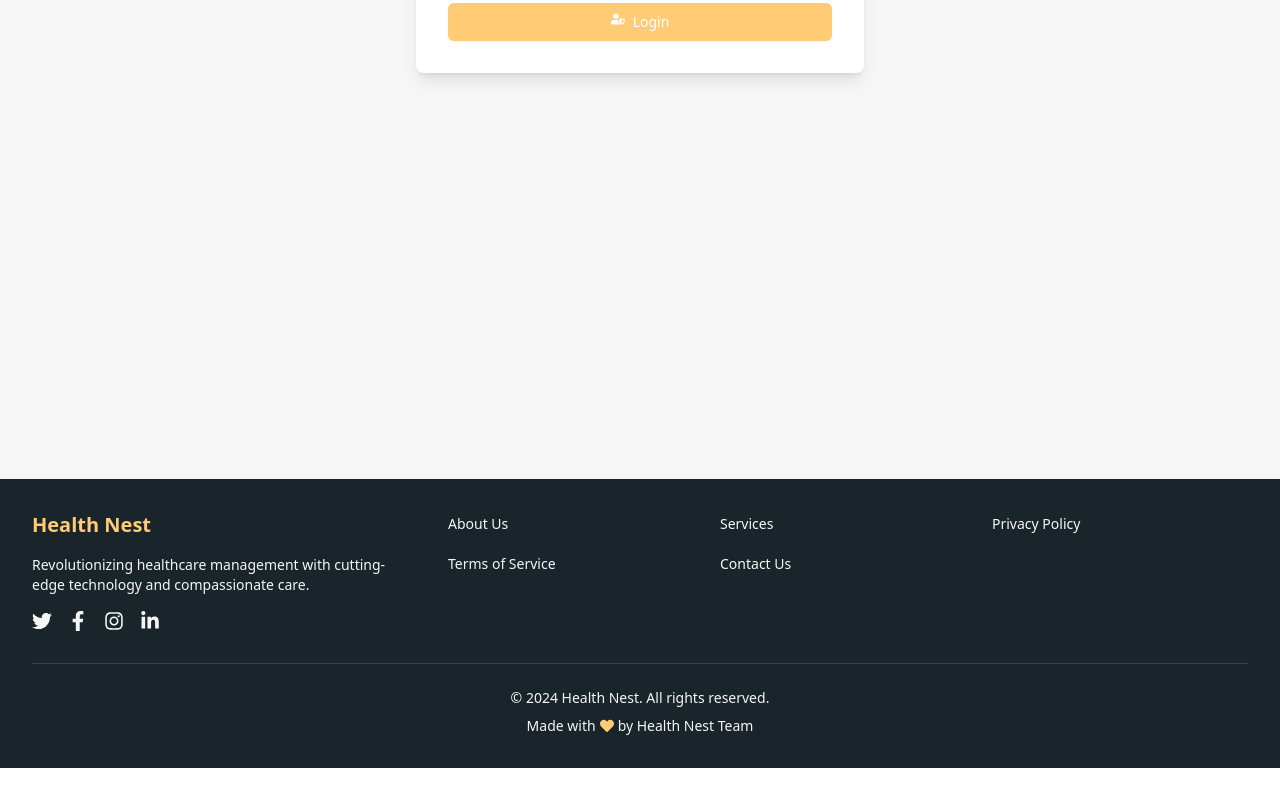
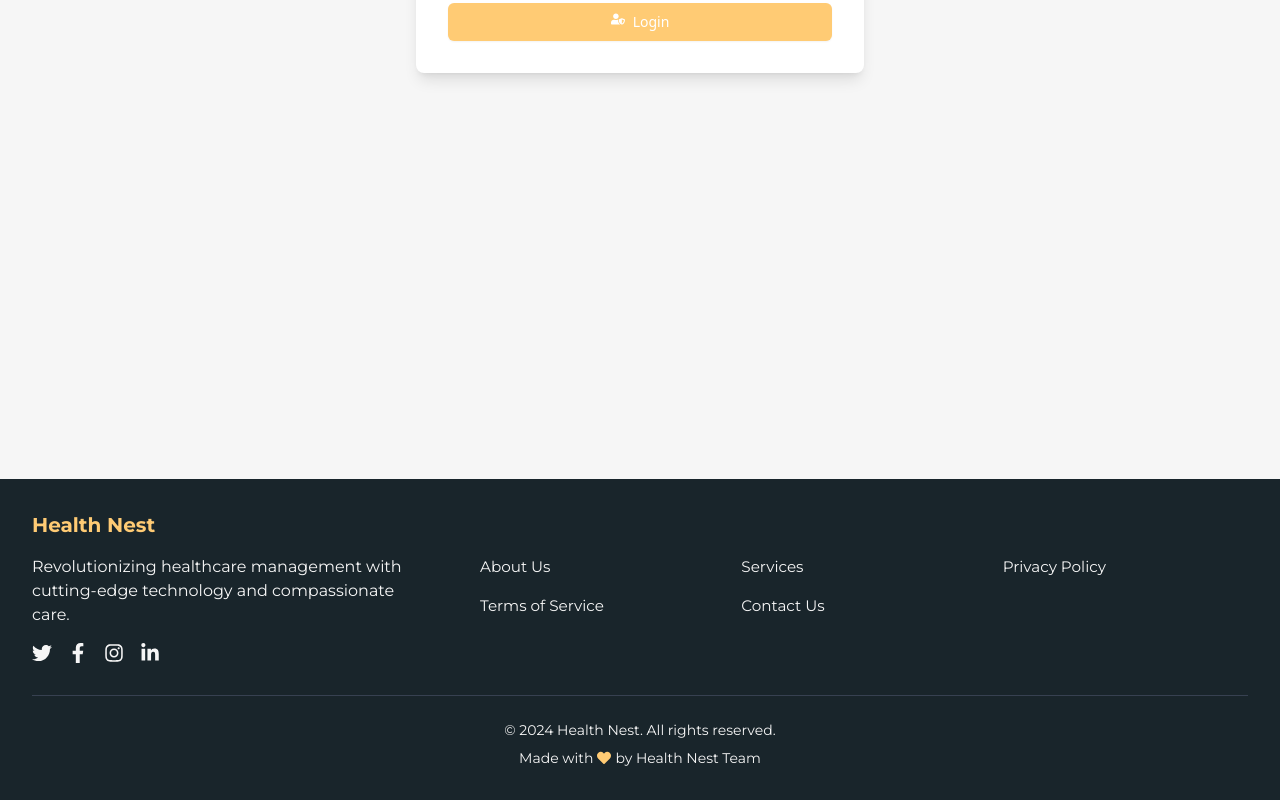
Before and after one commit to yazdanhaider/Hospital-Management, a React (Vite) app in the folder Frontend/: page /admin in a window 1280 px wide. Shown: the part 449-1249 px from the top of the page. Before the commit the page ends 1217 px from the top, so only its background shows below. Built offline with nearby package versions, Linux system fonts and the light colour scheme.

Commit message:
updated some design parts

```diff
--- a/Frontend/eslint.config.js
+++ b/Frontend/eslint.config.js
@@ -32,6 +32,7 @@ export default [
       'react-refresh/only-export-components': [
         'warn',
         { allowConstantExport: true },
+        { noUnusedVars: true },
       ],
     },
   },
--- a/Frontend/src/components/Footer.jsx
+++ b/Frontend/src/components/Footer.jsx
@@ -22,12 +22,12 @@ const Footer = () => {
   ];
 
   return (
-    <footer className="bg-secondary text-light">
+    <footer className="bg-secondary text-light font-montserrat">
       <div className="max-w-7xl mx-auto px-4 sm:px-6 lg:px-8 py-8">
         <div className="grid grid-cols-1 md:grid-cols-3 gap-8">
           <div className="space-y-4">
             <h3 className="text-xl font-bold text-accent">Health Nest</h3>
-            <p className="text-sm">
+            <p className="text-[1rem]">
               Revolutionizing healthcare management with cutting-edge technology and compassionate care.
             </p>
             <div className="flex space-x-4">
@@ -44,13 +44,13 @@ const Footer = () => {
               ))}
             </div>
           </div>
-          <div className="md:col-span-2">
+          <div className="md:col-span-2 my-auto ml-8">
             <div className="grid grid-cols-2 sm:grid-cols-3 gap-4">
               {footerLinks.map((link, index) => (
-                <motion.div key={index} whileHover={{ x: 5 }}>
+                <motion.div key={index} whileHover={{ y: -3 }}>
                   <Link
                     to={link.to}
-                    className="text-light hover:text-accent transition-colors duration-300 text-sm"
+                    className="flex items-center text-light hover:text-accent transition-colors duration-300 text-[0.95rem]"
                   >
                     {link.title}
                   </Link>
--- a/Frontend/src/components/Home.jsx
+++ b/Frontend/src/components/Home.jsx
@@ -52,10 +52,11 @@ const Home = () => {
                         {features.map((feature, index) => (
                             <motion.div
                                 key={index}
-                                className="bg-white p-6 rounded-3xl shadow-lg text-center"
+                                className="bg-white p-6 rounded-3xl shadow-lg text-center feature-card"
                                 initial={{ opacity: 0, y: 20 }}
                                 animate={{ opacity: 1, y: 0 }}
-                                transition={{ duration: 0.5, delay: index * 0.1 }}
+                                transition={{ duration: 0.5, delay: index* 0.01}}
+                                whileHover={{ y: -10 }}
                             >
                                 <feature.icon className="text-4xl sm:text-5xl text-accent mb-4 mx-auto" />
                                 <h3 className="text-lg sm:text-xl font-semibold mb-2 text-primary">{feature.title}</h3>
@@ -74,10 +75,10 @@ const Home = () => {
                             <img src="https://images.unsplash.com/photo-1551076805-e1869033e561?ixlib=rb-4.0.3&ixid=M3wxMjA3fDB8MHxwaG90by1wYWdlfHx8fGVufDB8fHx8fA%3D%3D&auto=format&fit=crop&w=1000&q=80" alt="Modern Hospital" className="rounded-3xl shadow-lg" />
                         </div>
                         <div className="md:w-1/2 md:pl-8">
-                            <p className="text-gray-600 mb-4">
+                            <p className="text-gray-600 mb-4 text-[1.1rem] font-montserrat ">
                                 Health Nest is a cutting-edge healthcare management system designed to streamline medical processes and enhance patient care. Our platform integrates advanced technology with medical expertise to provide a seamless experience for both healthcare providers and patients.
                             </p>
-                            <p className="text-gray-600 mb-4">
+                            <p className="text-gray-600 mb-4 text-[1.1rem] font-montserrat">
                                 With Health Nest, you can easily manage appointments, access medical records, and communicate with your healthcare team. We're committed to improving healthcare accessibility and efficiency, ensuring that you receive the best possible care.
                             </p>
                             <motion.button
--- a/Frontend/src/index.css
+++ b/Frontend/src/index.css
@@ -1,3 +1,15 @@
+@import url('https://fonts.googleapis.com/css2?family=Montserrat:ital,wght@0,100..900;1,100..900&display=swap');
+
 @tailwind base;
 @tailwind components;
 @tailwind utilities;
+
+/*custom css*/
+@layer utilities {
+    .feature-card:hover {
+      box-shadow: rgba(240, 198, 46, 0.4) 5px 5px,
+                  rgba(237, 204, 57, 0.3) 10px 10px,
+                  rgba(248, 212, 50, 0.385) 15px 15px;
+
+    }
+  }
--- a/Frontend/tailwind.config.js
+++ b/Frontend/tailwind.config.js
@@ -11,6 +11,9 @@ export default {
         'light': '#F6F6F6',
         'accent': '#FFCB74',
       },
+      fontFamily: {
+        montserrat: ['Montserrat', 'sans-serif'],
+      },
     },
   },
   plugins: [],
```
